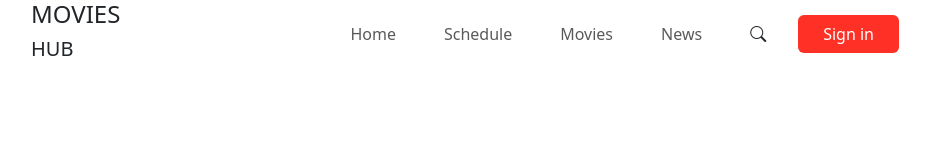
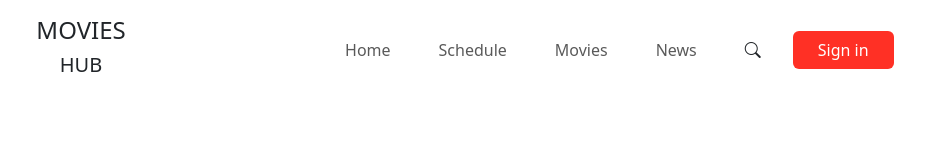
Before and after one commit to NicoLopezBjj/maquetaPeli, a plain HTML site: page index.html in a window 1280 px wide. Shown: the whole page, without its empty margins (175-1105 px from the left). Drawn offline with nearby package versions, Linux system fonts and the light colour scheme.

Commit message:
add pad and center HUB

```diff
--- a/index.html
+++ b/index.html
@@ -35,10 +35,10 @@
     </header> -->
 
 
-    <header class="d-flex justify-content-evenly">
+    <header class="d-flex justify-content-evenly p-3">
         <div class="d-flex flex-column justify-content-start">
             <h4>MOVIES</h4>
-            <h5 class="">HUB</h5>
+            <h5 class="d-flex justify-content-center">HUB</h5>
         </div>
         <nav class="navbar navbar-expand-lg ">
             <ul class="navbar-nav">
```
